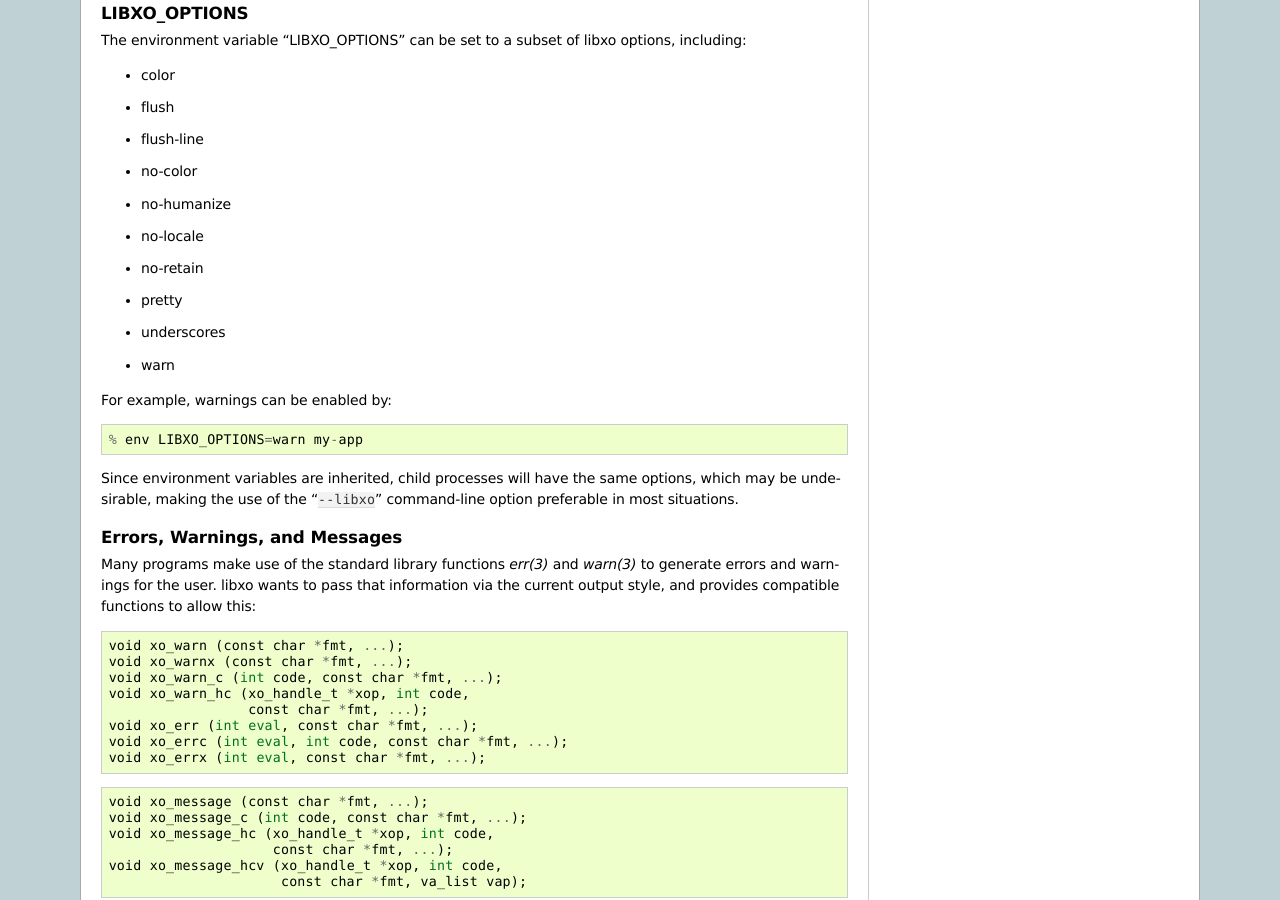
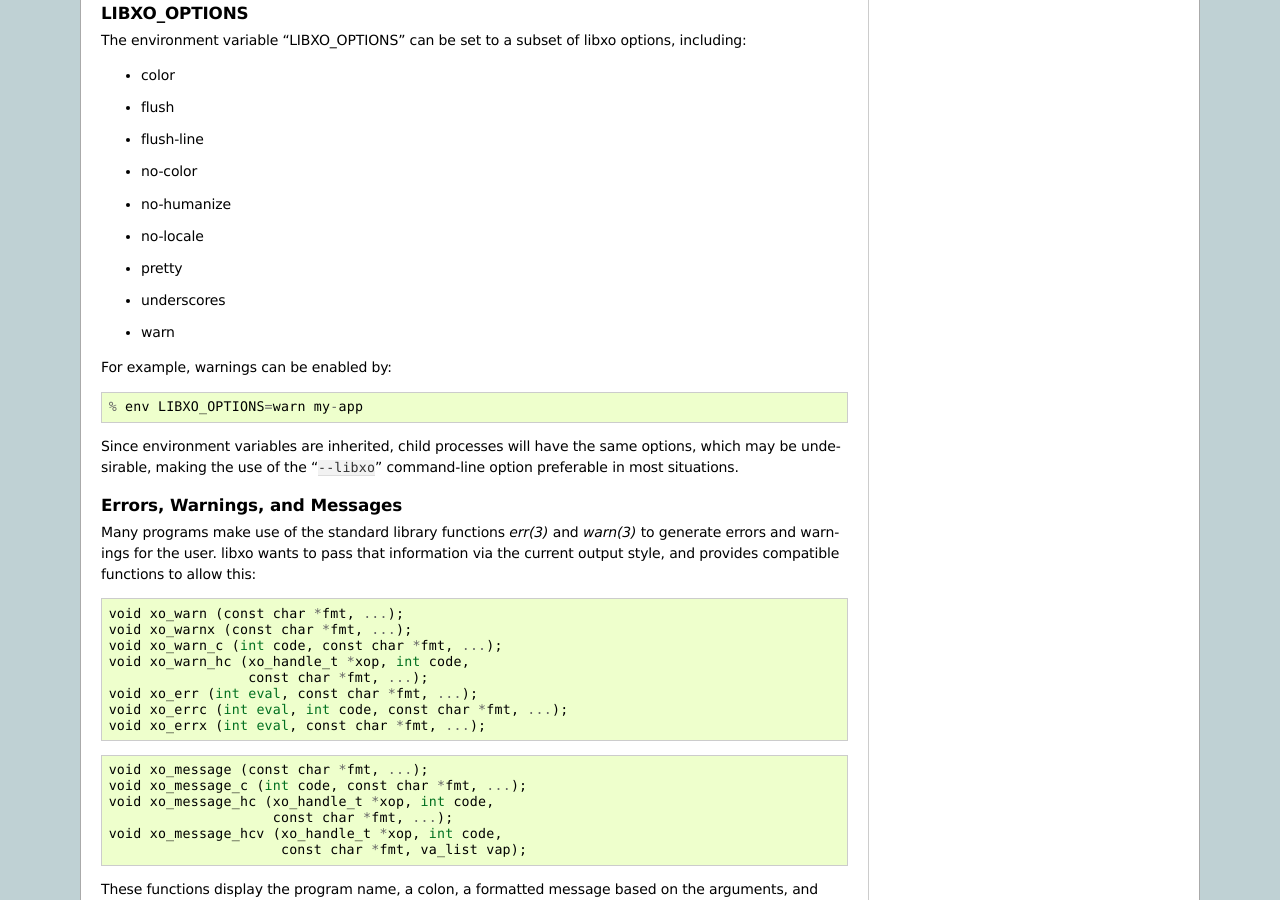
Before and after one commit to Juniper/libxo, a Sphinx documentation site: the page built from doc/api.rst, in a window 1280 px wide and 900 px high, scrolled down 20368 px. Built offline with Sphinx 7.4.7, drawn with Linux system fonts in a browser that asks for light colours.

Commit message:
deprecate "retain", and etext and other related bits; clear it from documentation

```diff
--- a/doc/api.rst
+++ b/doc/api.rst
@@ -1250,7 +1250,6 @@ libxo options, including:
 - no-color
 - no-humanize
 - no-locale
-- no-retain
 - pretty
 - underscores
 - warn
```
